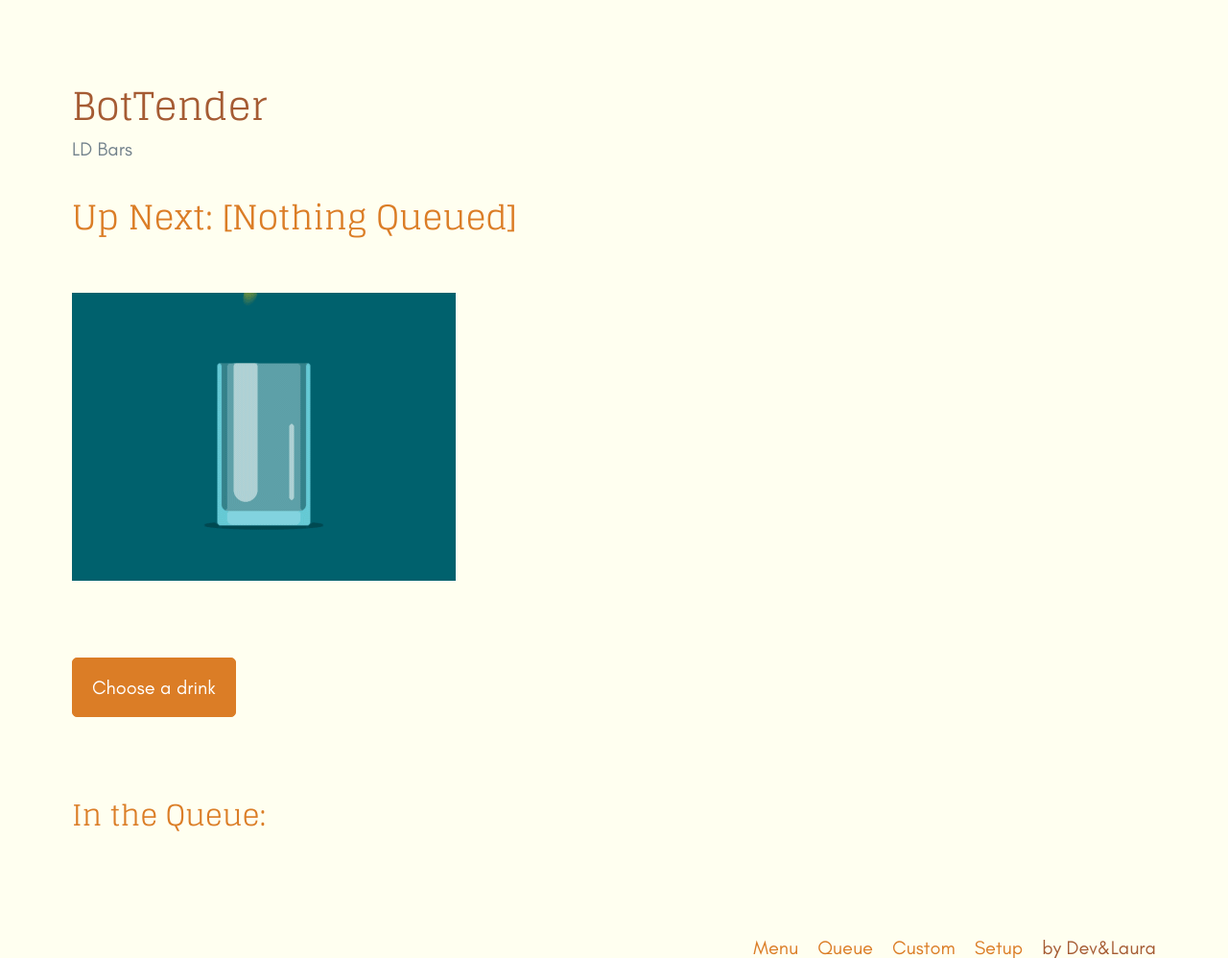
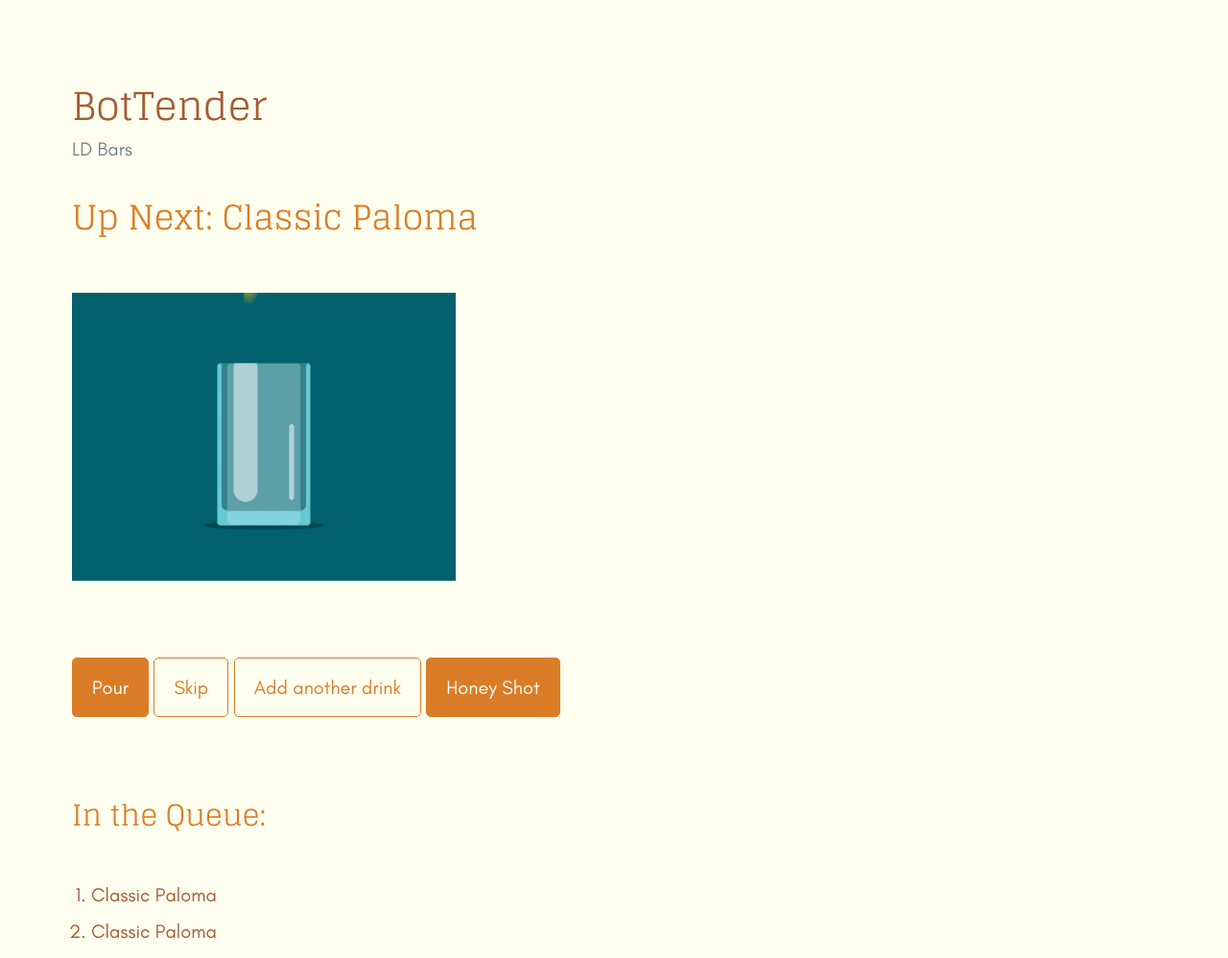
Before and after one commit to dev10110/bottender, a Flask app: page /drink_queue in a window 1280 px wide. Shown: the top 998 px of the page at 96% size. Run offline with Flask 2, Linux system fonts and the light colour scheme; some libraries are stand-ins or nearby versions.

Commit message:
added honey shot

```diff
--- a/src/app.py
+++ b/src/app.py
@@ -6,7 +6,7 @@ import os
 
 
 os.environ['DUMMY_MODE'] = 'TRUE'
-# os.environ['DUMMY_MODE'] = 'FALSE'
+os.environ['DUMMY_MODE'] = 'FALSE'
 
 
 print(os.environ.get('DUMMY_MODE'))
@@ -157,6 +157,21 @@ def drink_release():
 
     return res
 
+@app.route("/honey_shot_release", methods=["POST"])
+def honey_shot_release():
+
+    req = request.get_json()
+
+    print(req)
+
+
+    bot.pour("honey_shot")
+    print("Poured honey shot")
+
+    res = make_response(jsonify({"message": "message received" }), 200)
+
+    return res
+
 @app.route("/skip/<uuid>")
 def skip_drink(uuid):
      bot.deque(uuid)
--- a/src/bottender.py
+++ b/src/bottender.py
@@ -32,7 +32,7 @@ class BotTender:
         ]
 
         ## TEMPORARY!
-        dispense_per_five_sec = [s*10 for s in dispense_per_five_sec]
+        # dispense_per_five_sec = [s*10 for s in dispense_per_five_sec]
 
         self.POUR_CONSTS = [5000 / s for s in dispense_per_five_sec];
 
@@ -130,8 +130,9 @@ class BotTender:
         return poured
 
     def pour_parallel_next(self):
-        drink_id, uuid_id = self.drink_queue.pop(0) # also removes it from the list
-        self.pour_parallel(drink_id)
+        if len(self.drink_queue) >= 1:
+            drink_id, uuid_id = self.drink_queue.pop(0) # also removes it from the list
+            self.pour_parallel(drink_id)
 
 
     def pour_parallel(self, drink_id):
--- a/src/drinks_controller.py
+++ b/src/drinks_controller.py
@@ -8,14 +8,14 @@ class DrinksController:
     def __init__(self):
 
         self.drinks = [
-            'Malibu',
-            'Vodka',
+            'Bourbon',
+            'Honey Syrup',
+            'Lemon Juice',
+            'Grapefruit Soda',
+            'Margarita Mix',
+            'Pineapple Juice',
             'Tequila',
-            'Ginger Beer',
-            'Cranberry Juice',
-            'Pineapple Juice',
-            'Grenadine',
-            'Orange Juice'
+            'Vodka'
         ]
         self.menu = MENU
         return
--- a/src/recipes.py
+++ b/src/recipes.py
@@ -70,6 +70,8 @@ pineapple_margarita=Drink("pineapple_margarita","Pineapple Margarita",{"Tequila"
 classic_paloma=Drink("classic_paloma","Classic Paloma",{"Tequila":2, "Grapefruit Soda":3.5,"Honey Syrup":0.5})
 greyhound=Drink("greyhound","Greyhound",{"Vodka":2, "Grapefruit Soda":3.5,"Honey Syrup":0.5})
 pineapple_screwdriver=Drink("pineapple_screwdriver","Pineapple Screwdriver",{"Vodka":2,"Pineapple Juice":4})
+the_joseph=Drink("the_joseph","The Joseph",{"Grapefruit Soda":4.0, "Honey Syrup":1.0})
+honey_shot =Drink("honey_shot","Honey Shot",{"Honey Syrup":0.5})
 
 MENU = [
     gold_rush,
@@ -78,21 +80,7 @@ MENU = [
     pineapple_margarita,
     classic_paloma,
     greyhound,
-    pineapple_screwdriver
+    pineapple_screwdriver,
+    the_joseph,
+    honey_shot
 ]
-# tequila_sunrise,
-# tequila_tropical,
-# cantarito,
-# tequila_cranberry,
-# mexican_mule,
-# moscow_mule,
-# screwdriver,
-# vodka_cranberry,
-# vodka_spritz,
-# almost_cosmo,
-# bahama_mama,
-# malibu_bay_breeze,
-# malibu_sunset,
-# malibu_pineapple,
-# malibu_cranberry
-# ]
--- a/src/templates/queue.html
+++ b/src/templates/queue.html
@@ -23,12 +23,15 @@
         <a href="/" class="btn btn-block btn-lg btn-secondary outline" role="button">Add another drink</a>
 
 
+
       {% else %}
       <p>
         <a href="/" class="btn btn-block btn-lg btn-primary" role="button">Choose a drink</a>
       </p>
 
       {% endif %}
+
+      <a  id="honey" href="#" class="btn btn-block btn-lg btn-primary" role="button" aria-busy="false" onclick="release_honey();">Honey Shot</a>
 
     </section>
     <section>
@@ -99,6 +102,54 @@
 
   }
 
+  function release_honey(){
+
+    document.getElementById("emptyglass").hidden = true;
+    document.getElementById("fillgif").hidden = false;
+    document.getElementById("filledglass").hidden = true;
+    // document.getElementById("release").innerText = "Pouring..."
+    var honey_button = document.getElementById("honey")
+    honey_button.innerText = "Pouring Honey..."
+    honey_button.className += " outline";
+    honey_button.setAttribute('aria-busy', "true");
+    honey_button.setAttribute('onclick', "console.log('BUTTON DISABLED')");
+
+
+    fetch(`${window.origin}/honey_shot_release`, {
+      method:"POST",
+      credentials: "include",
+      body: JSON.stringify("release"),
+      cache: "no-cache",
+      headers: new Headers({
+        "content-type": "application/json"
+      })
+    }).then( function (response) {
+
+      if (response.status !== 200){
+        console.log("STATUS IS NOT 200")
+        return;
+      }
+
+
+      honey_button.innerText = "Honey Shot"
+      honey_button.setAttribute('aria-busy', "false")
+      document.getElementById("emptyglass").hidden = true;
+      document.getElementById("fillgif").hidden = true;
+      document.getElementById("filledglass").hidden = false;
+
+      honey_button.setAttribute('onclick', "release_honey()");
+      honey_button.className = "btn btn-block btn-lg btn-primary"
+
+      // window.location.reload();
+
+
+
+  }
+)
+
+
+}
+
 
   function reloadPage(){
     window.location.reload();
```
